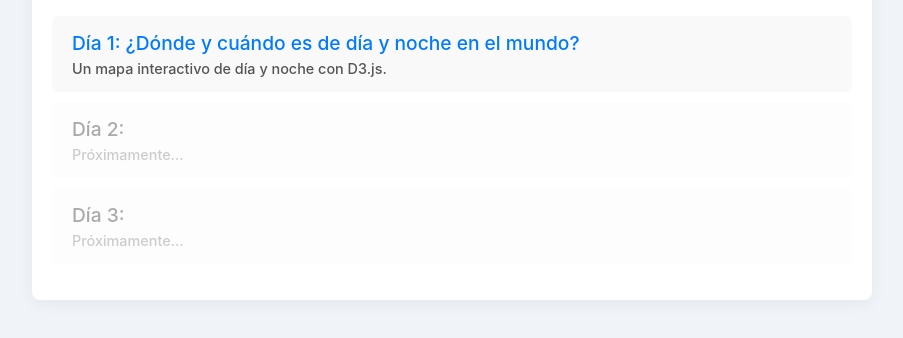
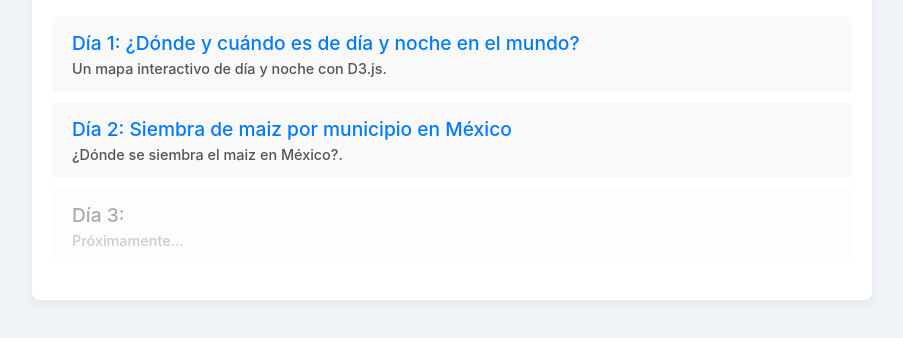
Before and after one commit to FerDoranNie/-Repo30DayMapChallenge2025, a plain HTML site: page index.html in a window 1280 px wide. Shown: the part 168-506 px from the top of the page, without its empty margins (188-1091 px from the left). Drawn offline with Linux system fonts and the light colour scheme.

Commit message:
Haciendo los archivos del dia 2

```diff
--- a/index.html
+++ b/index.html
@@ -84,9 +84,9 @@
                 </a>
             </li>
             <li>
-                <a href="#" class="disabled">
-                    <div class="day-title">Día 2: </div>
-                    <div class="day-desc">Próximamente...</div>
+                <a href="./Day_2/">
+                    <div class="day-title">Día 2: Siembra de maiz por municipio en México</div>
+                    <div class="day-desc">¿Dónde se siembra el maiz en México?.</div>
                 </a>
             </li>
             <li>
```
